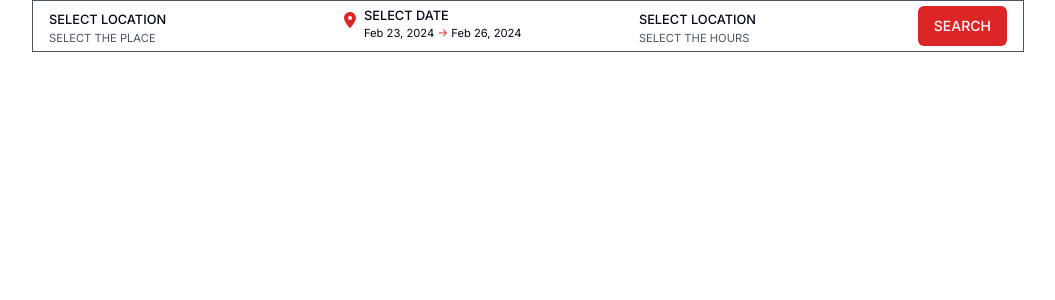
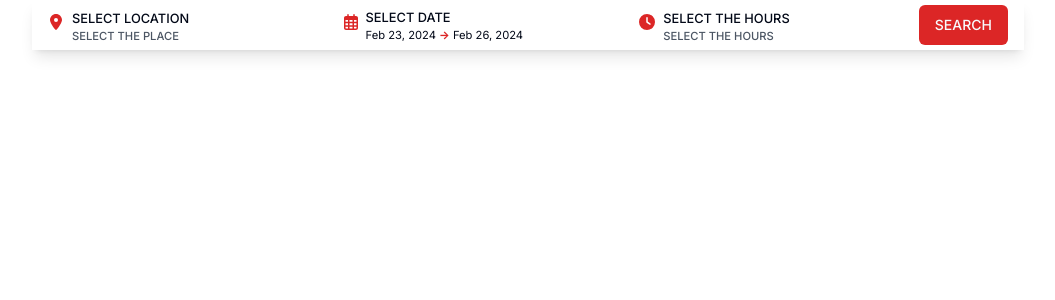
Before and after one commit to SouhailM07/car-rent-red, a Next.js app: page / in a window 1280 px wide. Shown: the top 300 px of the page, without its empty margins (112-1167 px from the left). Built offline with nearby package versions, Linux system fonts and the light colour scheme.

Commit message:
[SelectTime] component checkpoint-lg

```diff
--- a/src/components/SelectTime/SelectTime.tsx
+++ b/src/components/SelectTime/SelectTime.tsx
@@ -5,7 +5,6 @@ import * as React from "react";
 import { useState } from "react";
 // shadcn-ui
 import { addDays, format } from "date-fns";
-import { Calendar as CalendarIcon } from "lucide-react";
 import { DateRange } from "react-day-picker";
 import { cn } from "@/lib/utils";
 import { Button } from "@/components/ui/button";
@@ -23,8 +22,8 @@ import clock_logo from "/public/clock-solid.svg";
 export default function SelectTime() {
   return (
     <>
-      <article className="bg-white lg:flex hidden sticky top-[3rem] justify-between mx-auto max-w-[62rem] px-[1rem] border border-gray-600 py-[0.3rem]">
-        <section className="grid grid-cols-3 gap-x-[1rem]">
+      <article className="bg-white lg:flex shadow-lg hidden sticky top-[3rem] justify-between mx-auto max-w-[62rem] px-[1rem] py-[0.3rem]">
+        <section className="grid grid-cols-3 gap-x-[1rem] items-end">
           <SelectPlace />
           <SelectTimeOptions />
           <SelectHours />
@@ -49,7 +48,7 @@ const SelectTimeOptions = ({
         <PopoverTrigger asChild>
           <div className="flex space-x-[0.5rem]">
             <Image
-              src={gps_logo}
+              src={calendar_logo}
               alt="logo"
               className="h-[1rem] w-[1rem] mt-[0.4rem]"
             />
@@ -61,14 +60,15 @@ const SelectTimeOptions = ({
                   !date && "text-muted-foreground"
                 )}
               >
-                {/* <CalendarIcon className="mr-2 h-3 w-3" /> */}
                 <p className="font-medium text-[0.8rem]">SELECT DATE</p>
                 <p className="text-[0.7rem]">
                   {date?.from ? (
                     date.to ? (
                       <>
                         {format(date.from, "LLL dd, y")}{" "}
-                        <span className="text-primaryRed">{"->"}</span>{" "}
+                        <span className="text-primaryRed font-bold">
+                          {"->"}
+                        </span>{" "}
                         {format(date.to, "LLL dd, y")}
                       </>
                     ) : (
@@ -99,26 +99,33 @@ const SelectTimeOptions = ({
 
 let SelectPlace = () => {
   let [place, setPlace] = useState<string>("SELECT THE PLACE");
-  let locations: string[] = ["New york", "2", "3", "4"];
-  let [toggleSelect, setToggleSelect] = useState<boolean>(false);
+  let locations: string[] = [
+    "MAIN STREET 123, UNITED STATES",
+    "BUSINESS AVENUE 456, CANADA",
+    "PARK ROAD 789, UNITED KINGDOM",
+  ];
   const handleSelect = (choice) => {
     setPlace(choice);
-    setToggleSelect(false);
   };
   return (
     <>
       <div>
-        <div className="">
-          <button
-            onClick={() => setToggleSelect(!toggleSelect)}
-            className="font-medium text-[0.8rem]"
-          >
-            SELECT LOCATION
-          </button>
+        <Popover>
+          <PopoverTrigger className="font-medium text-[0.8rem] flex space-x-[0.5rem] text-start">
+            <>
+              <Image
+                src={gps_logo}
+                alt="logo"
+                className="h-[1rem] w-[1rem] mt-[0.3rem]"
+              />
+              <div>
+                <h1>SELECT LOCATION</h1>
                 <p className="text-[0.7rem] text-secondaryText">{place}</p>
               </div>
-        {toggleSelect && (
-          <ul className="absolute translate-y-[1rem] py-[1rem] border-2 space-y-[0.5rem] w-[10rem] text-center px-[1rem] rounded-xl shadow-lg">
+            </>
+          </PopoverTrigger>
+          <PopoverContent className=" translate-y-[1rem] py-[1rem] border-2 text-[0.7rem] min-w-[14rem] text-center px-[1rem] rounded-xl shadow-lg">
+            <ul className="space-y-[1rem] ">
               {locations.map((e, i) => {
                 return (
                   <li
@@ -131,7 +138,8 @@ let SelectPlace = () => {
                 );
               })}
             </ul>
-        )}
+          </PopoverContent>
+        </Popover>
       </div>
     </>
   );
@@ -139,26 +147,29 @@ let SelectPlace = () => {
 
 let SelectHours = () => {
   let [hour, setHour] = useState<string>("SELECT THE HOURS");
-  let [toggleSelect, setToggleSelect] = useState<boolean>(false);
-  let locations: string[] = ["New york", "2", "3", "4"];
+  let locations: string[] = ["10:00 AM", "12:00 AM", "14:00 AM", "16:00 AM"];
   const handleSelect = (choice) => {
-    setToggleSelect(false);
     setHour(choice);
   };
   return (
     <>
       <div>
-        <div className="">
-          <button
-            onClick={() => setToggleSelect(!toggleSelect)}
-            className="font-medium text-[0.8rem]"
-          >
-            SELECT LOCATION
-          </button>
+        <Popover>
+          <PopoverTrigger className="font-medium text-[0.8rem] text-start flex space-x-[0.5rem]">
+            <>
+              <Image
+                src={clock_logo}
+                alt="logo"
+                className="h-[1rem] w-[1rem] mt-[0.3rem]"
+              />
+              <div>
+                <h1>SELECT THE HOURS</h1>
                 <p className="text-[0.7rem] text-secondaryText">{hour}</p>
               </div>
-        {toggleSelect && (
-          <ul className="absolute translate-y-[1rem] py-[1rem] border-2 space-y-[0.5rem] w-[10rem] text-center px-[1rem] rounded-xl shadow-lg">
+            </>
+          </PopoverTrigger>
+          <PopoverContent className=" translate-y-[1rem] py-[1rem] border-2  w-[10rem] text-center px-[1rem] rounded-xl shadow-lg">
+            <ul className="space-y-[1rem]">
               {locations.map((e, i) => {
                 return (
                   <li
@@ -171,7 +182,8 @@ let SelectHours = () => {
                 );
               })}
             </ul>
-        )}
+          </PopoverContent>
+        </Popover>
       </div>
     </>
   );
```
Lines whose indentation alone changed are shown as unchanged.
